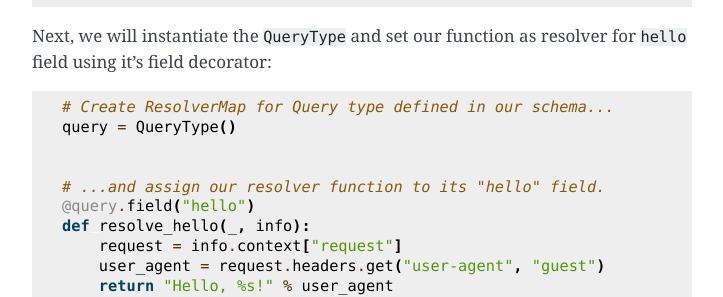
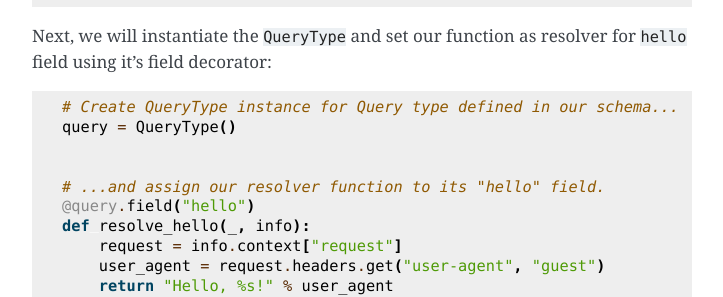
Before and after one commit to mirumee/ariadne, a Sphinx documentation site: the page built from docs/introduction.rst, in a window 1280 px wide and 900 px high, scrolled down 2609 px. Shown: the part 162-459 px from the top of the window, without its empty margins (388-1111 px from the left). Built offline with Sphinx 7.4.7, drawn with Linux system fonts in a browser that asks for light colours.

Commit message:
Remove ResolverMap from the docs

```diff
--- a/docs/introduction.rst
+++ b/docs/introduction.rst
@@ -89,7 +89,7 @@ Now we need to set our resolver on the ``hello`` field of type ``Query``. To do
 
 Next, we will instantiate the ``QueryType`` and set our function as resolver for ``hello`` field using it's field decorator::
 
-    # Create ResolverMap for Query type defined in our schema...
+    # Create QueryType instance for Query type defined in our schema...
     query = QueryType()
 
 
--- a/docs/resolvers.rst
+++ b/docs/resolvers.rst
@@ -37,7 +37,7 @@ To bind resolvers to schema, Ariadne uses a special ``ObjectType`` class that is
 
 The above ``ObjectType`` instance knows that it maps its resolvers to ``Query`` type, and enables you to assign resolver functions to these type fields. This can be done using the ``field`` decorator implemented by the resolver map::
 
-    from ariadne import ResolverMap
+    from ariadne import ObjectType
 
     type_defs = """
         type Query {
```
